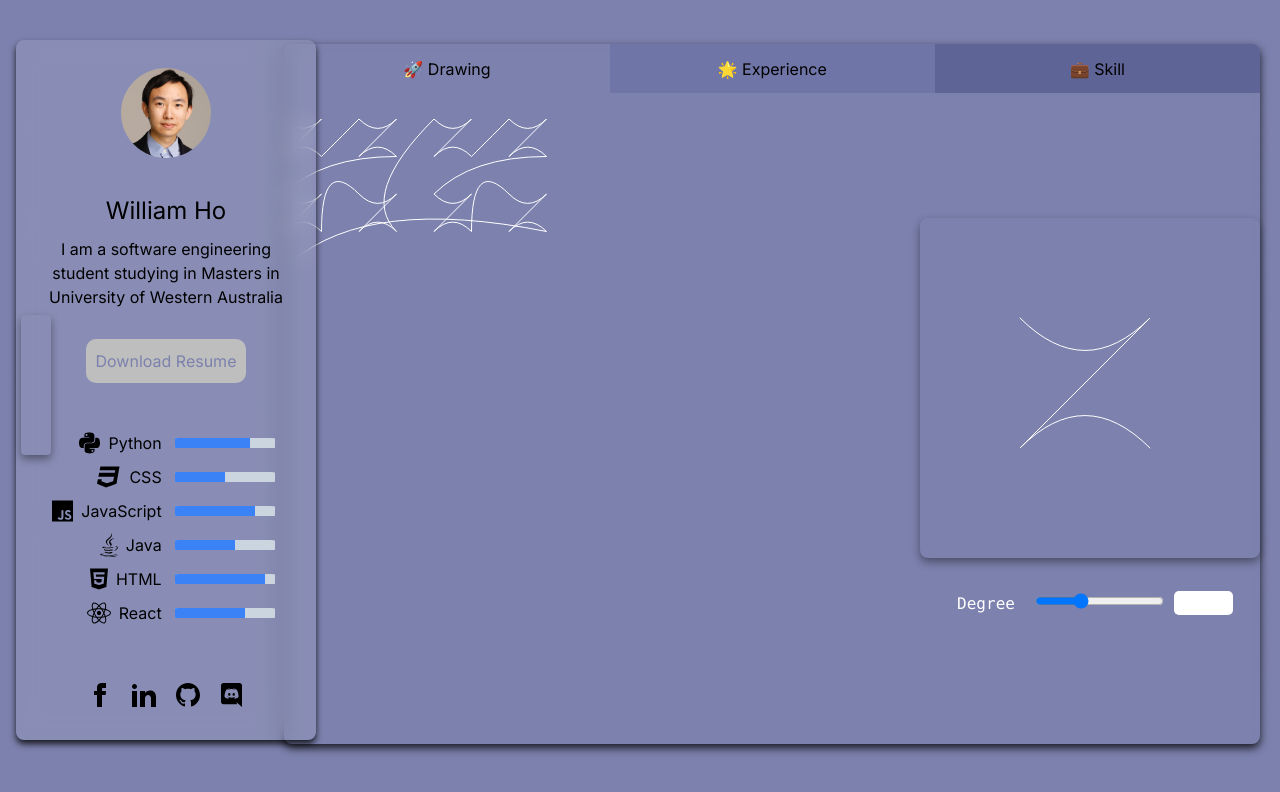
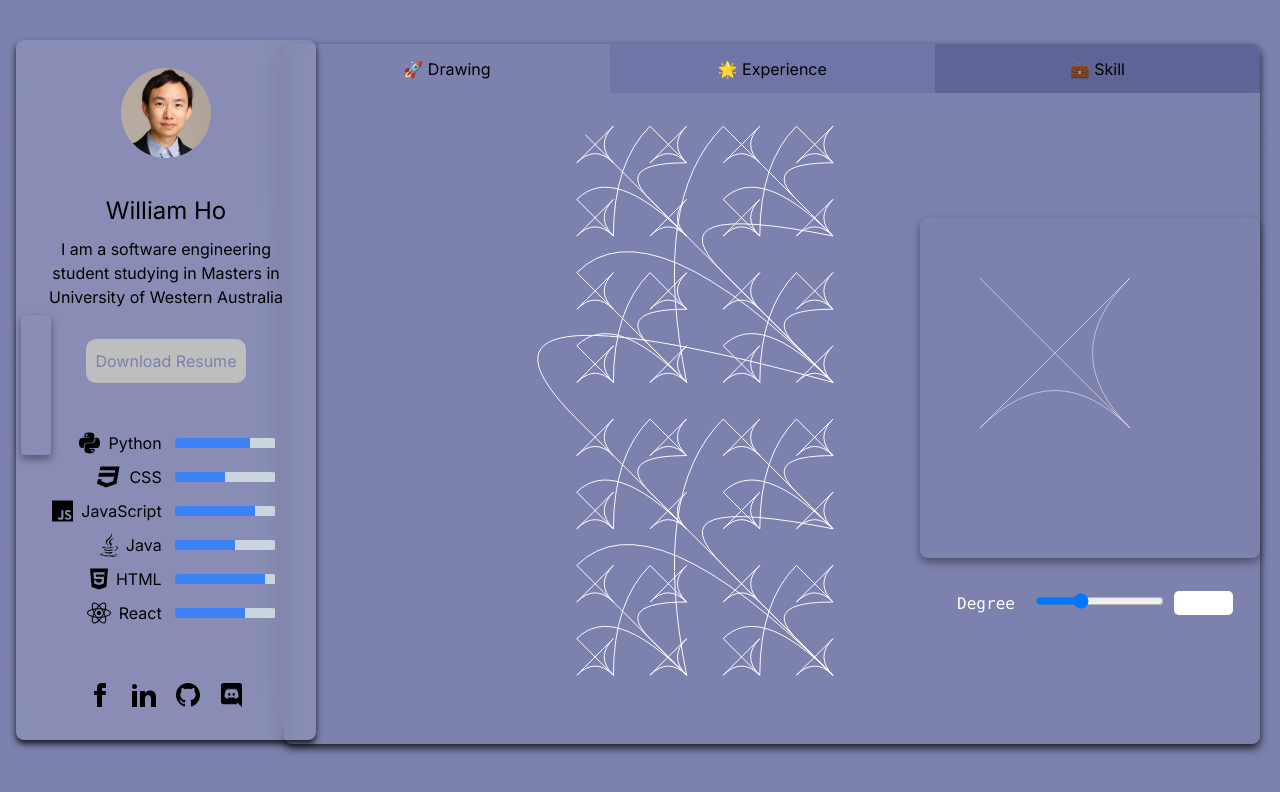
Before and after one commit to Will-H007/Fish-Pond, a Next.js app in the folder portfolio/: page /information in a window 1280 px wide. Shown: the top 792 px of the page. Built offline with nearby package versions, Linux system fonts and the light colour scheme.

Commit message:
New fractal

```diff
--- /dev/null
+++ b/portfolio/component/fractal/arrowfractal.tsx
@@ -0,0 +1,54 @@
+import React from 'react';
+import Fractal from '@/component/fractal/fractal';
+
+interface FractalPoint {
+  type: 'line' | 'quadratic';
+  x: number;
+  y: number;
+  controlX?: number;
+  controlY?: number;
+}
+
+interface TreeFractalProps {
+  level: number;
+  x: number;
+  y: number;
+  size: number;
+}
+
+const TreeFractal: React.FC<TreeFractalProps> = ({ level, x, y, size }) => {
+  const generateTreeFractal = (
+    level: number,
+    x: number,
+    y: number,
+    size: number
+  ): FractalPoint[] => {
+    if (level === 0) {
+      return [{ type: 'line', x, y }];
+    }
+
+    const newSize = size / 2;
+
+    const top: FractalPoint[] = generateTreeFractal(level - 1, x, y, newSize);
+    const right: FractalPoint[] = generateTreeFractal(level - 1, x + newSize, y, newSize);
+    const bottom: FractalPoint[] = generateTreeFractal(level - 1, x + newSize, y + newSize, newSize);
+    const left: FractalPoint[] = generateTreeFractal(level - 1, x, y + newSize, newSize);
+
+    const controlX = x + newSize / 2;
+    const controlY = y + newSize / 2;
+
+    return [
+      ...bottom,
+      { type: 'quadratic', x: right[0].x, y: right[0].y, controlX, controlY },
+      ...right,
+      { type: 'quadratic', x: left[0].x, y: left[0].y, controlX, controlY },
+      ...left,
+      { type: 'quadratic', x: bottom[0].x, y: bottom[0].y, controlX, controlY },
+      ...top,
+    ];
+  };
+
+  return <Fractal degree={1} generateFractal={() => generateTreeFractal(level, x, y, size)} />;
+};
+
+export default TreeFractal;
--- a/portfolio/component/fractal/fractal.tsx
+++ b/portfolio/component/fractal/fractal.tsx
@@ -111,7 +111,7 @@ const Fractal: React.FC<FractalProps> = ({ degree, area = 600, startingPoint = {
         width: '100%',
       }}
     >
-      <svg width="100%" height="100%">
+      <svg width="100%" height="100%" viewBox={`0 0 ${area} ${area}`}>
         <motion.path
           style={{
             stroke: 'white',
@@ -124,7 +124,7 @@ const Fractal: React.FC<FractalProps> = ({ degree, area = 600, startingPoint = {
           transition={{
             type: 'tween',
             ease: 'easeInOut',
-            duration: Math.sqrt(fractalPoints.length),
+            duration: Math.sqrt(fractalPoints.length/4),
           }}
         />
       </svg>
--- a/portfolio/component/tabs/projects/customization.tsx
+++ b/portfolio/component/tabs/projects/customization.tsx
@@ -1,6 +1,7 @@
 import React from "react";
 import Input from "./controls";
 import Fractal from "@/component/fractal/fractal";
+import TreeFractal from "@/component/fractal/arrowfractal";
 
 interface CustomizationProps {
   degree: number;
@@ -15,7 +16,8 @@ const Customization: React.FC<CustomizationProps> = ({ degree, setDegree }) => {
     <div style={{ display: "flex", flexDirection: "column", justifyContent: "center", color: "white", alignItems: "center", height: "100%", gap: "25px" }}>
       <div style={{ position: "relative", padding: "20px", borderRadius: '8px', boxShadow: '0 4px 8px rgba(0, 0, 0, 0.4)' }}>
         <div style={{ height: `${containerSize}px`, width: `${containerSize}px`, overflow: 'hidden', borderRadius: '8px' }}>
-        <Fractal degree={1} area={previewSize} startingPoint={{ x: 80, y: 80 }} />
+        <TreeFractal level={1} x={80} y={80} size={600} />
+
         </div>
       </div>
 
--- a/portfolio/component/tabs/projects/projects.tsx
+++ b/portfolio/component/tabs/projects/projects.tsx
@@ -1,17 +1,19 @@
 import React, { useState } from "react";
 import Fractal from "@/component/fractal/fractal";
 import Customization from "./customization";
+import TreeFractal from "@/component/fractal/arrowfractal";
 
 const Player: React.FC = () => {
   const [degree, setDegree] = useState(4);
 
   return (
     <div style={{ display: "flex", justifyContent: "center", alignItems: "center", height: "100%", width: "100%", gap: "50px" }}>
-      <div style={{ display: "flex", alignItems: "center", flexDirection: "column", height: "600px", width: "600px", marginRight: "20px", gap: "5px" }}>
-        <Fractal degree={degree} />
+      <div style={{ display: "flex", alignItems: "center", flexDirection: "column", height: "600px", width: "600px", gap: "5px" }}>
+        {/* Pass the tree fractal function to the Fractal component */}
+        <TreeFractal level={4} x={0} y={0} size={600} />
+
       </div>
       <Customization degree={degree} setDegree={setDegree} />
-
     </div>
   );
 };
```
